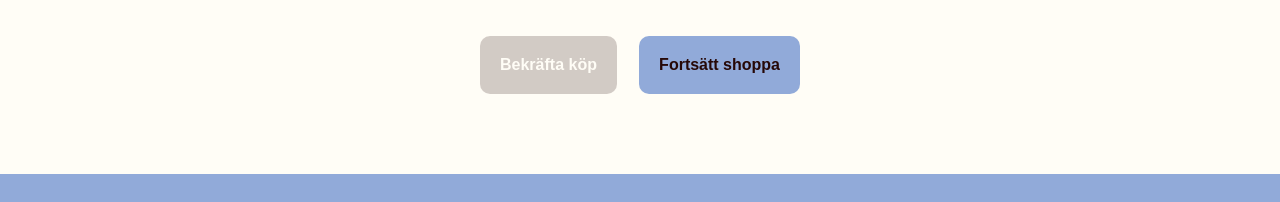
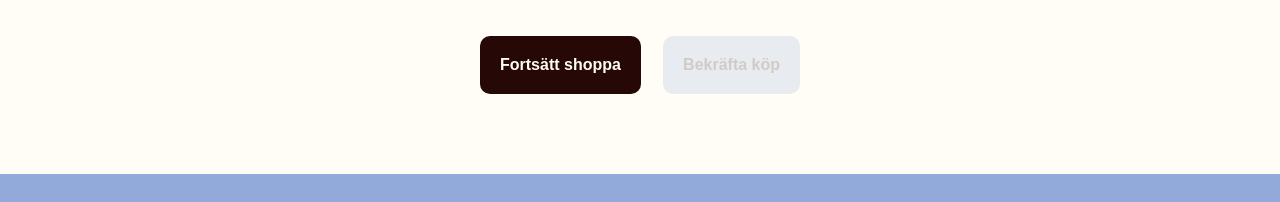
Before and after one commit to fridapalms/innekatt-webshop, a website built with Vite: page shop.html in a window 1280 px wide. Shown: the part 1120-1322 px from the top of the page. Built offline with nearby package versions, Linux system fonts and the light colour scheme; a web font is replaced by a local one.

Commit message:
fixed buttons

```diff
--- a/shop.html
+++ b/shop.html
@@ -68,8 +68,8 @@
                 Betalkort (VISA eller Mastercard)</label></div>
           </div>
           <div class="cartBtnDiv">
+            <a href="/index.html" class="continueShopBtn">Fortsätt shoppa</a>
           <a href="/confirmation.html"><button type="submit" class="purchaseBtn" id="purchaseBtn">Bekräfta köp</button></a>
-          <a href="/index.html" class="continueShop">Fortsätt shoppa</a>
         </div>
         </form>
         </div>
--- a/src/scss/_checkout.scss
+++ b/src/scss/_checkout.scss
@@ -53,7 +53,7 @@ h3 {
   }
 }
 
-.purchaseBtn {
+.continueShopBtn {
   background-color: $cat-black;
   color: $cream-beige;
   border: none;
@@ -62,18 +62,16 @@ h3 {
   font-size: 16px;
   font-weight: $bold;
   cursor: pointer;
+  text-decoration: none;
+  color: $cream-beige;
 
-  &:hover:enabled {
+  &:hover {
     background-color: $play-pink;
     color: $cat-black;
   }
-
-  &:disabled {
-    opacity: 0.2;
-  }
 }
 
-.continueShop {
+.purchaseBtn {
   background-color: $sky-blue;
   border: none;
   border-radius: 10px;
@@ -84,7 +82,11 @@ h3 {
   text-decoration: none;
   color: $cat-black;
 
-  &:hover {
+  &:hover:enabled {
     background-color: $play-pink;
   }
+
+  &:disabled {
+    opacity: 0.2;
+  }
 }
--- a/src/scss/_modal.scss
+++ b/src/scss/_modal.scss
@@ -96,6 +96,7 @@
     font-size: 16px;
     font-weight: $bold;
     cursor: pointer;
+    color: $cat-black;
 
     &:hover {
       background-color: $play-pink;
```
